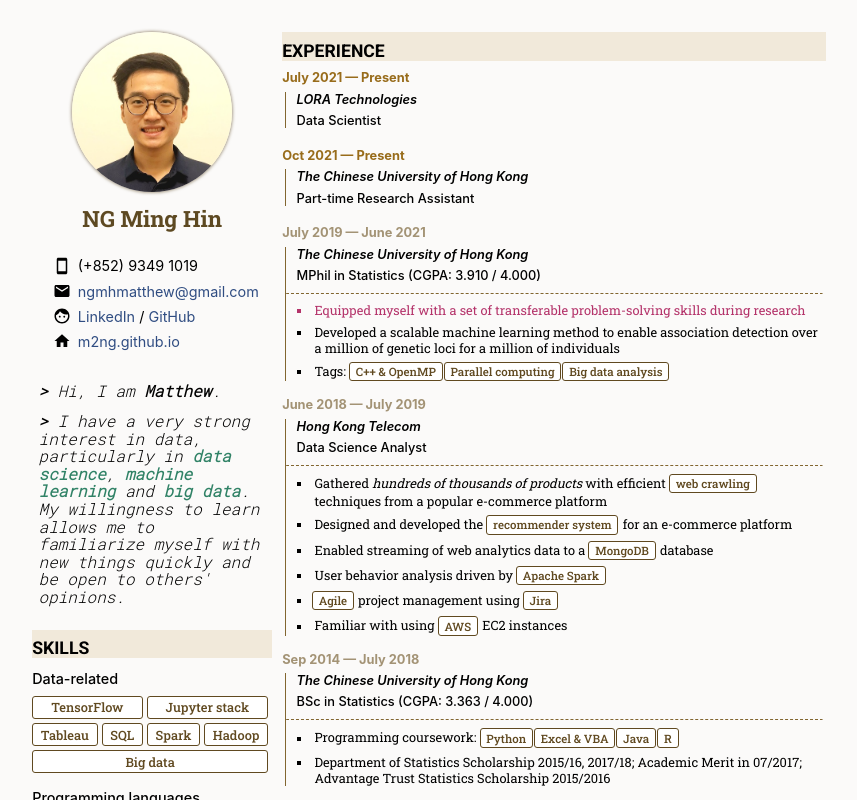
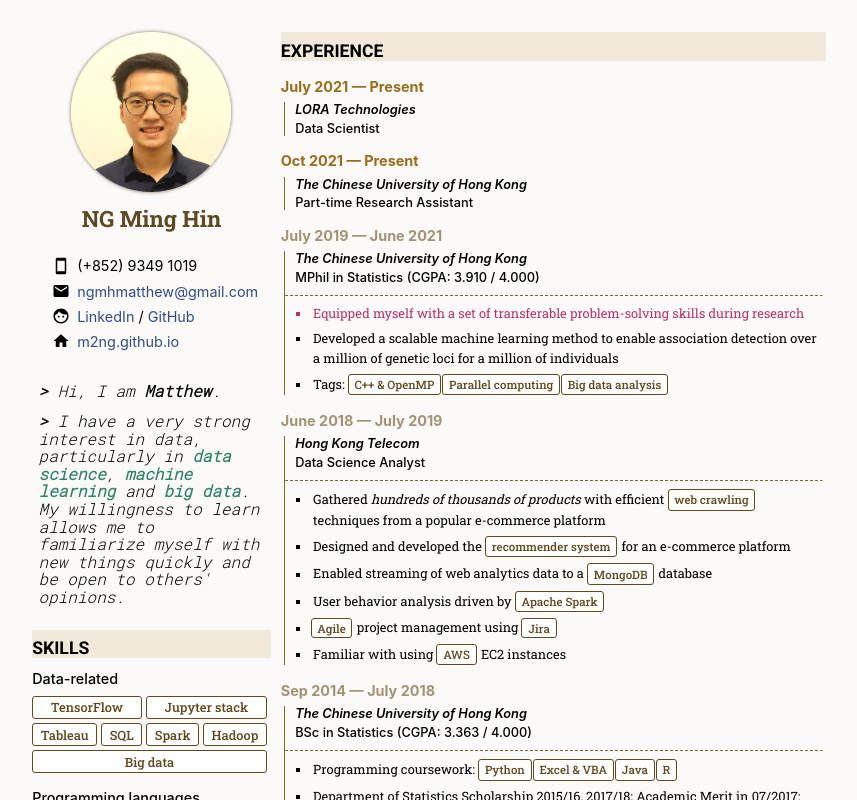
Before and after one commit to m2ng/m2ng.github.io, a React (Create React App) app: page / in a window 1280 px wide. Shown: the top 800 px of the page, without its empty margins (211-1068 px from the left). Built offline with nearby package versions, Linux system fonts and the light colour scheme.

Commit message:
Update UI

```diff
--- a/src/App.scss
+++ b/src/App.scss
@@ -91,7 +91,7 @@ a {
         "me experience" auto
         "skills experience" auto
         "skills projects" auto
-        "footer footer" auto / 240px auto;
+        "footer footer" auto / auto 54ch;
     grid-column-gap: 10px;
 }
 
@@ -239,13 +239,14 @@ li.skill {
 .history-field {
     /* margin-left: 2em; */
     margin-left: .8em;
-    margin-bottom: .5em;
+    margin-bottom: .3em;
     font-size: .8em;
 }
 
 .history-time {
-    font-size: .8em;
+    font-size: .9em;
     margin-left: 0;
+    margin-top: .5em;
     margin-bottom: .5em;
     font-weight: 700;
     color: hsla(39, 70%, 35%);
@@ -264,8 +265,11 @@ li.skill {
 .history-field.degree, .history-field.title {
     font-size: .8em;
     font-weight: 500;
-    // padding-bottom: 10px;
     margin-bottom: 10px;
+}
+
+.history-field:last-child {
+    margin-bottom: 0;
 }
 
 ul.desc {
@@ -289,6 +293,7 @@ li.desc-item > div {
     font-style: inherit;
     font-size: 1em;
     padding-left: .2em;
+    line-height: 1.5;
 }
 
 .project-container {
```
